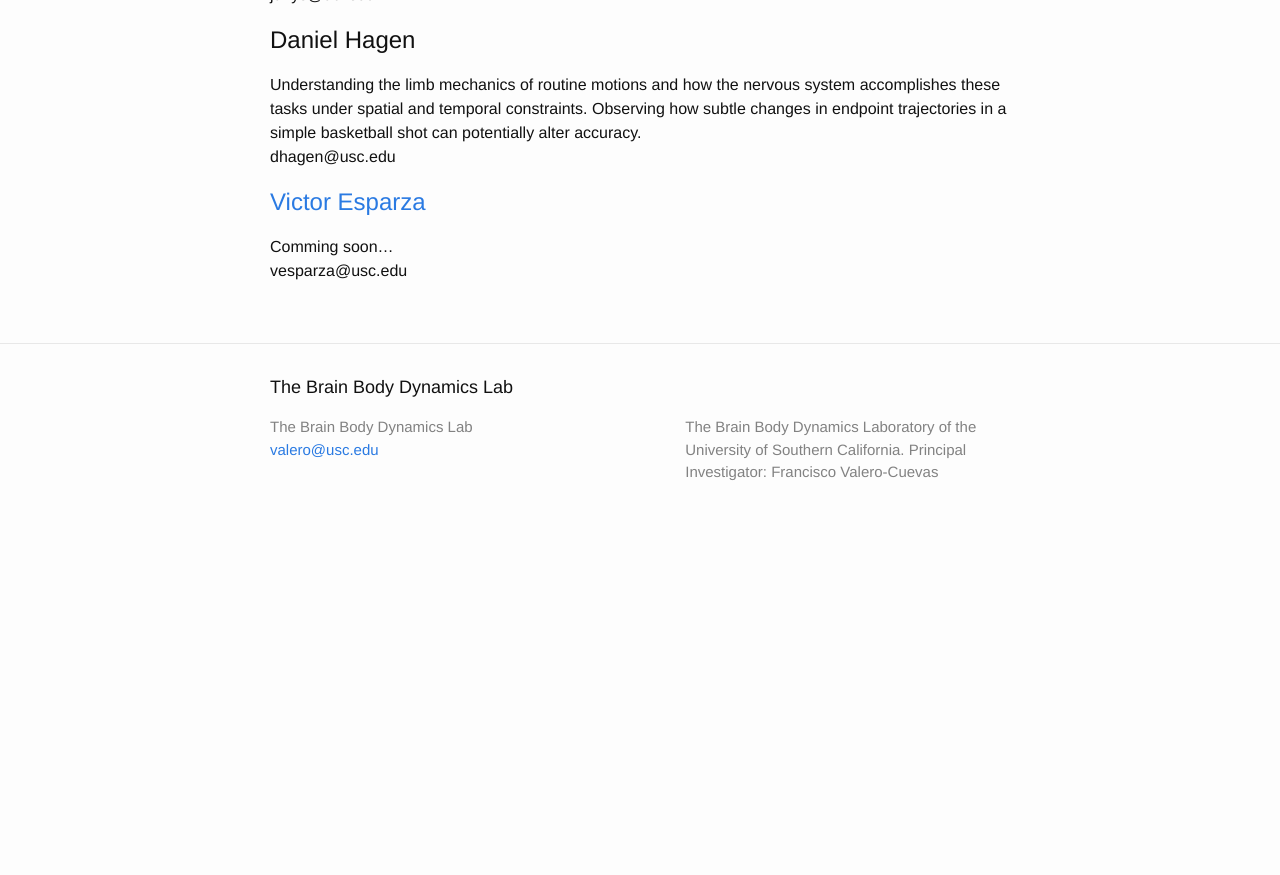
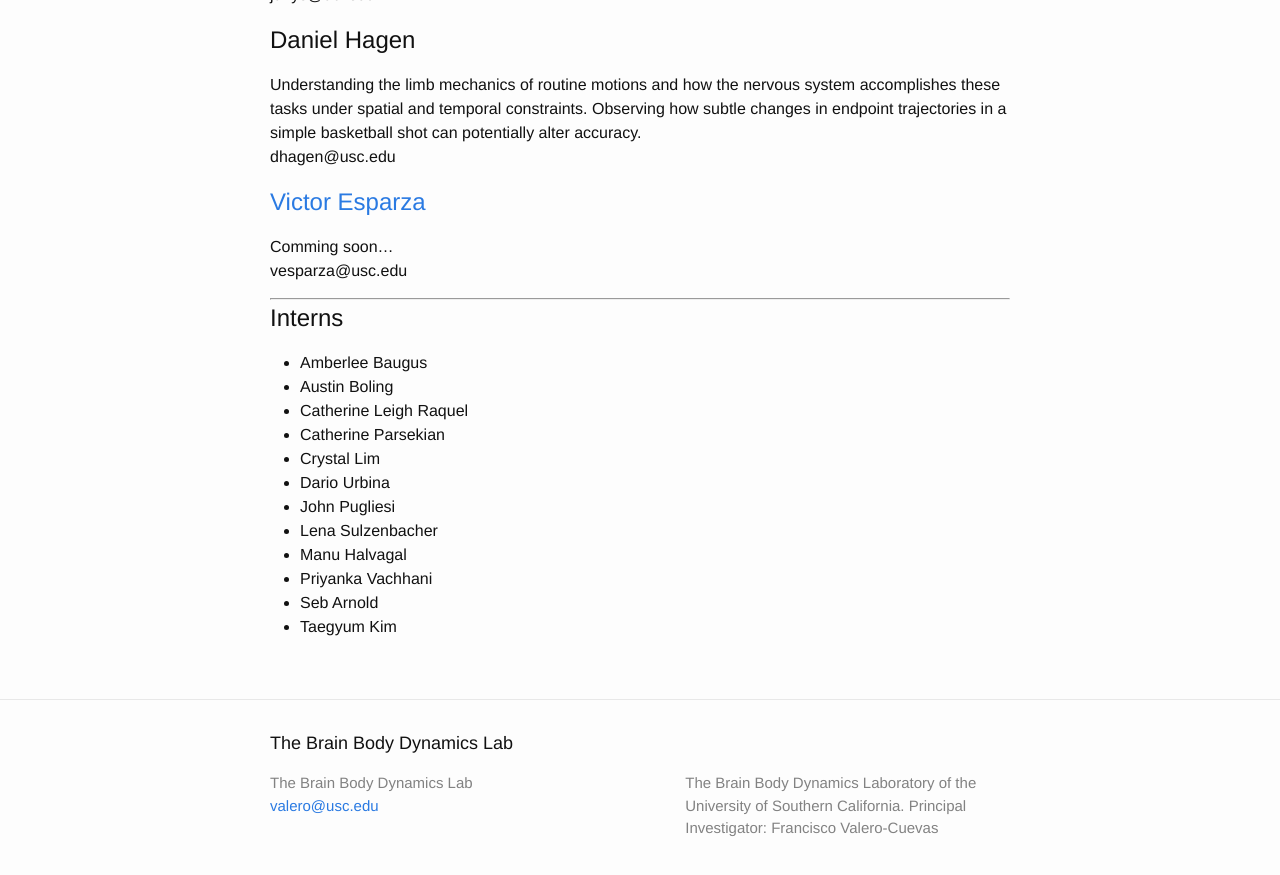
Before and after one commit to usc-bbdl/usc-bbdl.github.io, a Jekyll site: the page built from about.md, in a window 1280 px wide and 900 px high, scrolled down 2305 px. Shown: the top 875 px of the window. Built offline with Jekyll 4.4.1, drawn with Linux system fonts in a browser that asks for light colours; before the commit the page ends 2849 px from its top, so only the background shows below that.

Commit message:
added list of interns

```diff
--- a/about.md
+++ b/about.md
@@ -82,3 +82,22 @@ dhagen@usc.edu
 # [Victor Esparza](https://sites.google.com/a/usc.edu/victor/)
 Comming soon...
 vesparza@usc.edu
+
+
+-------------------------------------------
+
+
+# Interns
+
+* Amberlee Baugus
+* Austin Boling
+* Catherine Leigh Raquel
+* Catherine Parsekian
+* Crystal Lim
+* Dario Urbina
+* John Pugliesi
+* Lena Sulzenbacher
+* Manu Halvagal
+* Priyanka Vachhani
+* Seb Arnold
+* Taegyum Kim
```
